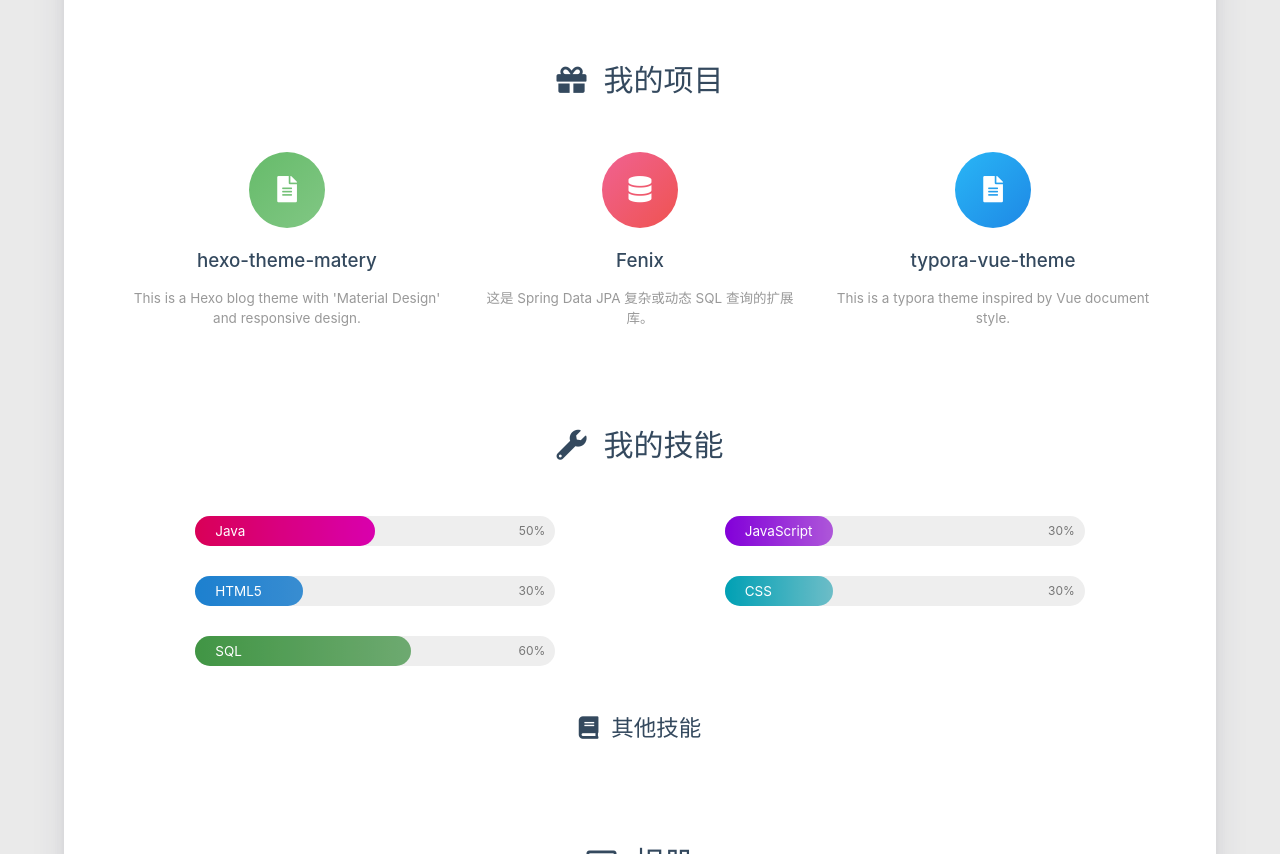
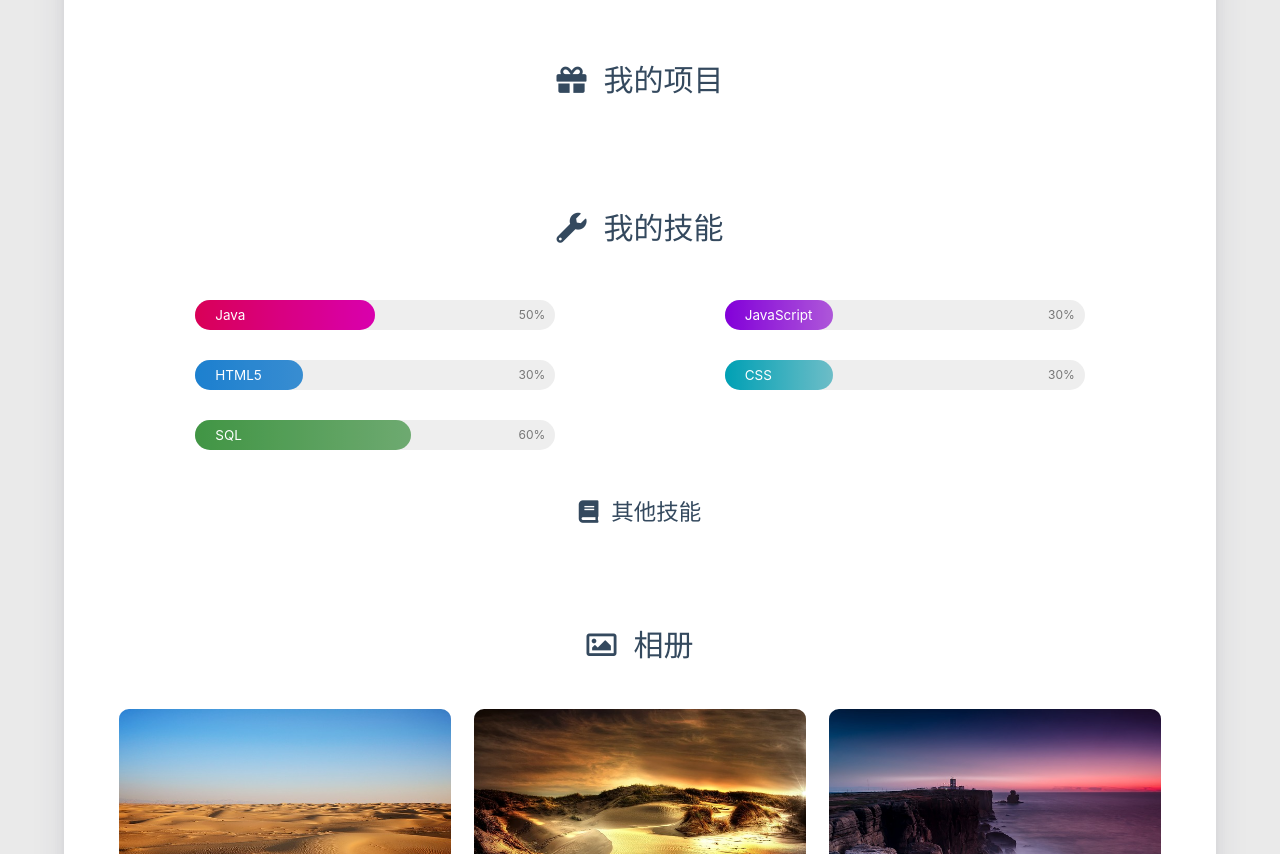
Before and after one commit to jialiang2015/jialiang.github.io, a plain HTML site: page about/index.html in a window 1280 px wide. Shown: the part 1320-2174 px from the top of the page. Drawn offline with nearby package versions, Linux system fonts and the light colour scheme; some packages are replaced by stand-ins of ours; no server answers; animation ran at ten frames a second; a script that the page names is missing.

Commit message:
Site updated: 2019-12-18 22:17:13

```diff
--- a/about/index.html
+++ b/about/index.html
@@ -748,47 +748,6 @@
     </div>
     <div class="row">
 
-
-        <div class="col s12 m6 l4" data-aos="fade-up">
-            <div class="info center-align">
-                <a href="http://github.com/blinkfox/hexo-theme-matery" class="icon"
-                   style="background: linear-gradient(to bottom right, #66BB6A 0%, #81C784 100%)" target="_blank">
-                    <i class="fas fa-file-alt"></i>
-                </a>
-                <div class="info-title">
-                    <a href="http://github.com/blinkfox/hexo-theme-matery" target="_blank">hexo-theme-matery</a>
-                </div>
-                <div class="info-desc">This is a Hexo blog theme with 'Material Design' and responsive design.</div>
-            </div>
-        </div>
-
-        <div class="col s12 m6 l4" data-aos="fade-up">
-            <div class="info center-align">
-                <a href="https://github.com/blinkfox/fenix" class="icon"
-                   style="background: linear-gradient(to bottom right, #F06292 0%, #EF5350 100%)" target="_blank">
-                    <i class="fas fa-database"></i>
-                </a>
-                <div class="info-title">
-                    <a href="https://github.com/blinkfox/fenix" target="_blank">Fenix</a>
-                </div>
-                <div class="info-desc">这是 Spring Data JPA 复杂或动态 SQL 查询的扩展库。</div>
-            </div>
-        </div>
-
-        <div class="col s12 m6 l4" data-aos="fade-up">
-            <div class="info center-align">
-                <a href="https://github.com/blinkfox/typora-vue-theme" class="icon"
-                   style="background: linear-gradient(to bottom right, #29B6F6 0%, #1E88E5 100%)" target="_blank">
-                    <i class="fas fa-file-alt"></i>
-                </a>
-                <div class="info-title">
-                    <a href="https://github.com/blinkfox/typora-vue-theme" target="_blank">typora-vue-theme</a>
-                </div>
-                <div class="info-desc">This is a typora theme inspired by Vue document style.</div>
-            </div>
-        </div>
-
-
     </div>
 </div>
 
```
